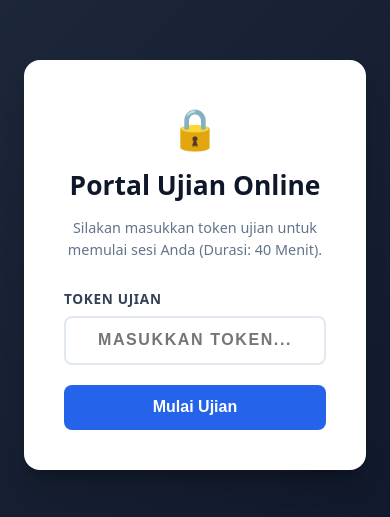
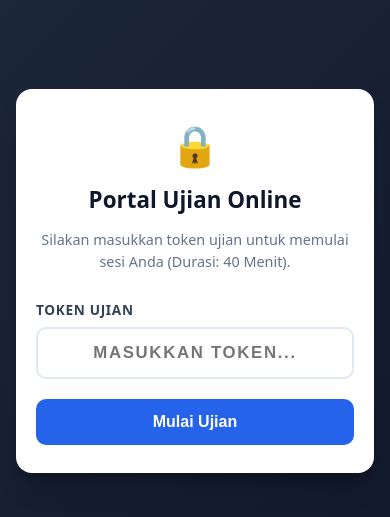
Before and after one commit to dianpriatna/exam-english, a SvelteKit app: page / in a window 390 px wide. Shown: the part 157-674 px from the top of the page. Built offline with nearby package versions, Linux system fonts and the light colour scheme.

Commit message:
style: optimize layout responsiveness for mobile, tablet and desktop screens with dynamic 100dvh

```diff
--- a/src/app.html
+++ b/src/app.html
@@ -1,9 +1,9 @@
 <!doctype html>
-<html lang="en">
+<html lang="id">
 	<head>
 		<meta charset="utf-8" />
-		<meta name="viewport" content="width=device-width, initial-scale=1" />
-		<meta name="text-scale" content="scale" />
+		<meta name="viewport" content="width=device-width, initial-scale=1.0, maximum-scale=1.0, user-scalable=no" />
+		<title>Portal Ujian Online</title>
 		%sveltekit.head%
 	</head>
 	<body data-sveltekit-preload-data="hover">
--- a/src/routes/+page.svelte
+++ b/src/routes/+page.svelte
@@ -200,9 +200,9 @@
       <header class="top-bar">
         <div class="exam-title">
           <span class="pulse-indicator"></span>
-          <span>Sesi Ujian Aktif</span>
+          <span class="title-text">Sesi Ujian Aktif</span>
           {#if tabSwitchCount > 0}
-            <span class="violation-badge">⚠️ Pelanggaran Tab: {tabSwitchCount}</span>
+            <span class="violation-badge">⚠️ Pelanggaran: {tabSwitchCount}</span>
           {/if}
         </div>
         <div class="timer-badge" class:warning={timeLeft < 300}>
@@ -245,15 +245,19 @@
     padding: 0;
     width: 100%;
     height: 100%;
+    min-height: 100dvh;
     font-family: system-ui, -apple-system, BlinkMacSystemFont, 'Segoe UI', Roboto, Oxygen, Ubuntu, Cantarell, sans-serif;
     background-color: #f8fafc;
     color: #0f172a;
-    user-select: none; /* Disables text selection for added exam security */
+    user-select: none;
+    -webkit-user-select: none;
+    touch-action: manipulation;
   }
 
   .exam-app {
-    width: 100vw;
-    height: 100vh;
+    width: 100%;
+    height: 100dvh;
+    min-height: 100dvh;
     display: flex;
     flex-direction: column;
     overflow: hidden;
@@ -265,18 +269,20 @@
     display: flex;
     align-items: center;
     justify-content: center;
-    padding: 1.5rem;
+    padding: 1rem;
     background: linear-gradient(135deg, #1e293b 0%, #0f172a 100%);
+    min-height: 100dvh;
   }
 
   .login-card {
     background: #ffffff;
     width: 100%;
-    max-width: 420px;
-    padding: 2.5rem;
+    max-width: 440px;
+    padding: 2.25rem 1.75rem;
     border-radius: 16px;
     box-shadow: 0 20px 25px -5px rgba(0, 0, 0, 0.2), 0 8px 10px -6px rgba(0, 0, 0, 0.2);
     text-align: center;
+    box-sizing: border-box;
   }
 
   .icon-badge {
@@ -321,15 +327,17 @@
 
   .field-group input {
     padding: 0.85rem 1rem;
-    font-size: 1rem;
+    font-size: 1.05rem;
     border: 2px solid #e2e8f0;
-    border-radius: 8px;
+    border-radius: 10px;
     outline: none;
     transition: border-color 0.2s;
     text-align: center;
     letter-spacing: 0.1em;
     font-weight: 600;
     text-transform: uppercase;
+    box-sizing: border-box;
+    width: 100%;
   }
 
   .field-group input:focus {
@@ -351,11 +359,12 @@
     color: #ffffff;
     font-size: 1rem;
     font-weight: 600;
-    padding: 0.85rem;
+    padding: 0.9rem;
     border: none;
-    border-radius: 8px;
+    border-radius: 10px;
     cursor: pointer;
     transition: background-color 0.2s, transform 0.1s;
+    width: 100%;
   }
 
   .btn-submit:hover {
@@ -371,28 +380,33 @@
     display: flex;
     flex-direction: column;
     width: 100%;
-    height: 100vh;
+    height: 100dvh;
     position: relative;
+    overflow: hidden;
   }
 
   .top-bar {
-    height: 56px;
+    min-height: 52px;
+    height: 52px;
     background-color: #0f172a;
     color: #ffffff;
     display: flex;
     align-items: center;
     justify-content: space-between;
-    padding: 0 1.5rem;
+    padding: 0 1.25rem;
     box-shadow: 0 2px 4px rgba(0, 0, 0, 0.1);
     z-index: 10;
+    box-sizing: border-box;
+    flex-shrink: 0;
   }
 
   .exam-title {
     display: flex;
     align-items: center;
-    gap: 0.6rem;
-    font-size: 0.95rem;
+    gap: 0.5rem;
+    font-size: 0.9rem;
     font-weight: 600;
+    white-space: nowrap;
   }
 
   .pulse-indicator {
@@ -402,6 +416,7 @@
     border-radius: 50%;
     box-shadow: 0 0 8px #22c55e;
     animation: pulse 2s infinite;
+    flex-shrink: 0;
   }
 
   @keyframes pulse {
@@ -413,21 +428,24 @@
   .violation-badge {
     background-color: #7f1d1d;
     color: #fecaca;
-    padding: 0.2rem 0.6rem;
+    padding: 0.2rem 0.5rem;
     border-radius: 6px;
     font-size: 0.75rem;
-    margin-left: 0.5rem;
+    margin-left: 0.25rem;
+    white-space: nowrap;
   }
 
   .timer-badge {
     display: flex;
     align-items: center;
-    gap: 0.5rem;
+    gap: 0.4rem;
     background-color: #1e293b;
-    padding: 0.4rem 1rem;
+    padding: 0.35rem 0.85rem;
     border-radius: 999px;
     border: 1px solid #334155;
     transition: background-color 0.3s, border-color 0.3s;
+    white-space: nowrap;
+    flex-shrink: 0;
   }
 
   .timer-badge.warning {
@@ -443,7 +461,7 @@
   }
 
   .timer-label {
-    font-size: 0.8rem;
+    font-size: 0.75rem;
     text-transform: uppercase;
     color: #94a3b8;
   }
@@ -454,7 +472,7 @@
 
   .timer-value {
     font-family: monospace;
-    font-size: 1.15rem;
+    font-size: 1.05rem;
     font-weight: 700;
     letter-spacing: 0.05em;
   }
@@ -462,13 +480,17 @@
   .iframe-container {
     flex: 1;
     width: 100%;
+    height: calc(100dvh - 52px);
     background-color: #ffffff;
     position: relative;
+    overflow: hidden;
   }
 
   .iframe-container iframe {
     width: 100%;
     height: 100%;
+    min-width: 100%;
+    min-height: 100%;
     border: none;
     display: block;
   }
@@ -483,32 +505,34 @@
     align-items: center;
     justify-content: center;
     z-index: 100;
-    padding: 1.5rem;
+    padding: 1.25rem;
+    box-sizing: border-box;
   }
 
   .modal-card {
     background: #ffffff;
-    max-width: 420px;
+    max-width: 400px;
     width: 100%;
-    padding: 2rem;
+    padding: 1.75rem 1.25rem;
     border-radius: 16px;
     text-align: center;
     box-shadow: 0 20px 25px -5px rgba(0, 0, 0, 0.3);
+    box-sizing: border-box;
   }
 
   .modal-icon {
-    font-size: 3rem;
+    font-size: 2.75rem;
     margin-bottom: 0.5rem;
   }
 
   .modal-card h3 {
-    font-size: 1.35rem;
+    font-size: 1.25rem;
     color: #dc2626;
     margin: 0 0 0.5rem 0;
   }
 
   .modal-card p {
-    font-size: 0.9rem;
+    font-size: 0.875rem;
     color: #475569;
     line-height: 1.5;
     margin-bottom: 1.5rem;
@@ -523,10 +547,7 @@
     font-weight: 600;
     cursor: pointer;
     font-size: 0.9rem;
-  }
-
-  .btn-modal:hover {
-    background-color: #b91c1c;
+    width: 100%;
   }
 
   /* --- SECURITY / DEVTOOLS BLOCKED STYLES --- */
@@ -537,16 +558,18 @@
     justify-content: center;
     padding: 1.5rem;
     background-color: #0f172a;
+    min-height: 100dvh;
   }
 
   .security-card, .expired-card {
     background: #ffffff;
     width: 100%;
-    max-width: 450px;
-    padding: 3rem 2rem;
+    max-width: 440px;
+    padding: 2.5rem 1.5rem;
     border-radius: 16px;
     text-align: center;
     box-shadow: 0 25px 50px -12px rgba(0, 0, 0, 0.25);
+    box-sizing: border-box;
   }
 
   .security-icon, .expired-icon {
@@ -555,15 +578,52 @@
   }
 
   .security-card h2 {
-    font-size: 1.75rem;
+    font-size: 1.6rem;
     color: #dc2626;
     margin: 0 0 0.75rem 0;
   }
 
   .security-card p, .expired-card p {
-    font-size: 0.95rem;
+    font-size: 0.925rem;
     color: #475569;
     line-height: 1.6;
     margin: 0;
   }
+
+  /* --- RESPONSIVE MOBILE BREAKPOINTS --- */
+  @media (max-width: 640px) {
+    .top-bar {
+      padding: 0 0.75rem;
+      height: 48px;
+      min-height: 48px;
+    }
+
+    .title-text {
+      display: none; /* Hide label on small mobile screens to prevent overflow */
+    }
+
+    .timer-badge {
+      padding: 0.25rem 0.6rem;
+    }
+
+    .timer-label {
+      font-size: 0.7rem;
+    }
+
+    .timer-value {
+      font-size: 0.95rem;
+    }
+
+    .login-card {
+      padding: 1.75rem 1.25rem;
+    }
+
+    .login-card h1 {
+      font-size: 1.4rem;
+    }
+
+    .iframe-container {
+      height: calc(100dvh - 48px);
+    }
+  }
 </style>
```
